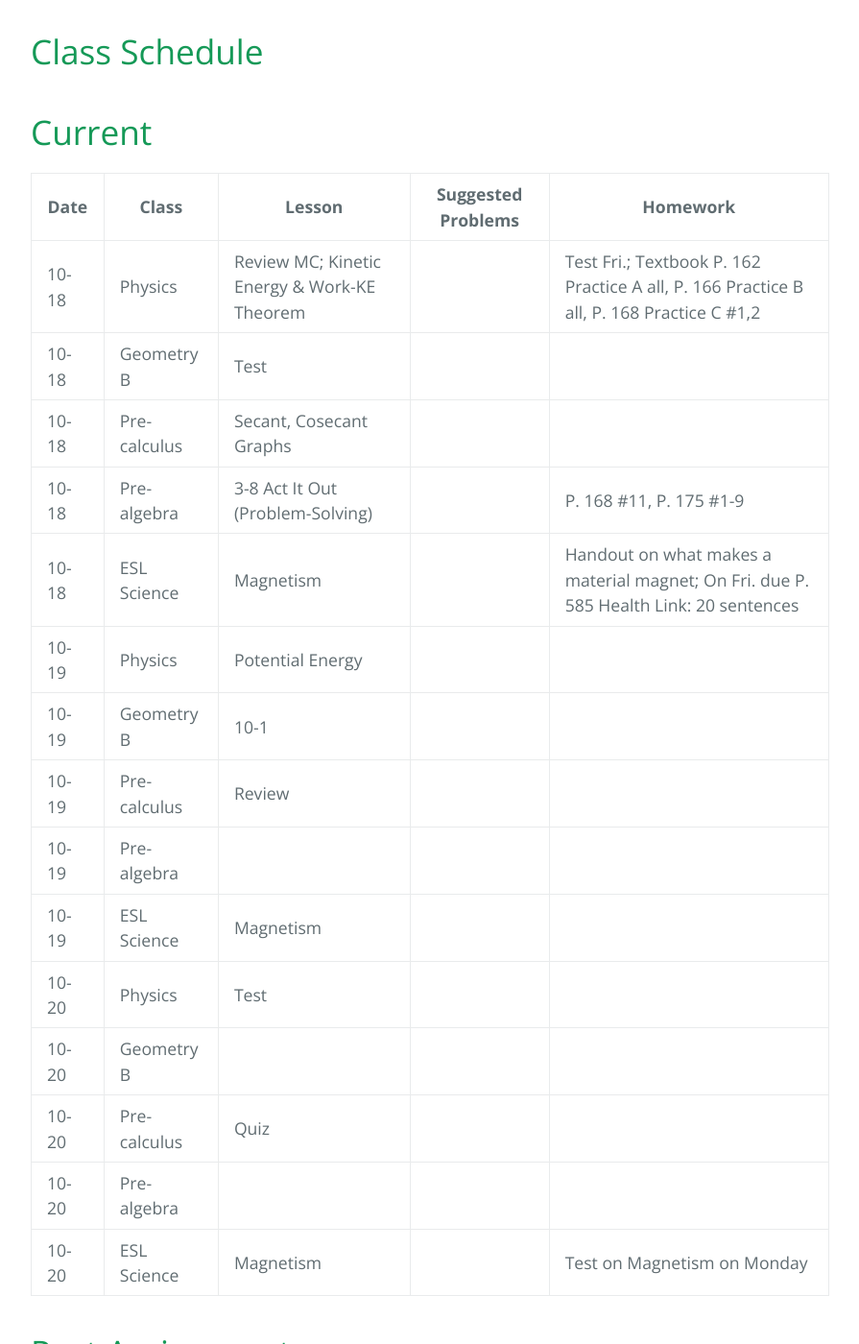
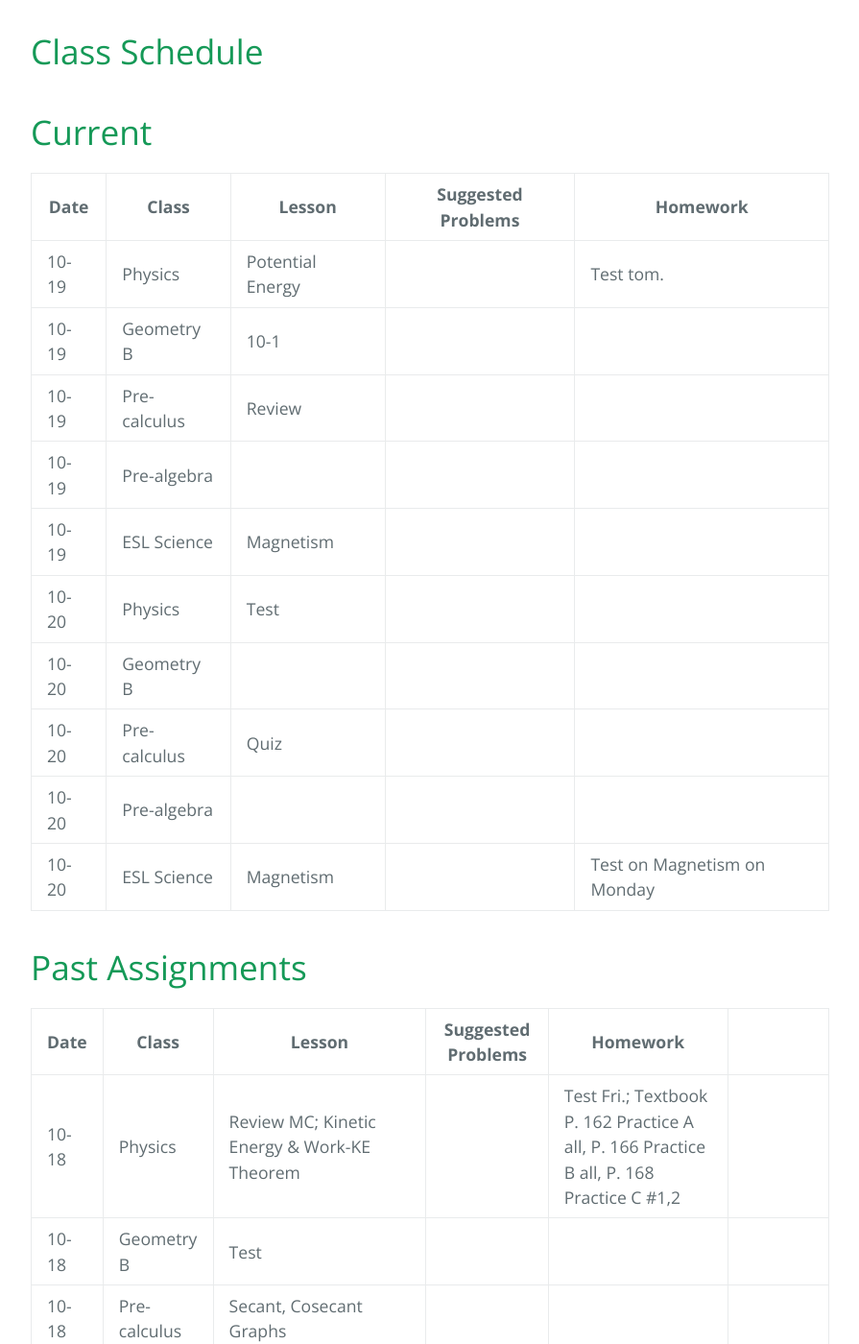
Before and after one commit to gpayoo/gpayoo, a Jekyll site: the page built from index.md, in a window 1280 px wide and 1400 px high, scrolled down 388 px. Shown: the whole window at 96% size, without its empty margins (192-1087 px from the left). Built offline with Jekyll 4.4.1, drawn with Linux system fonts in a browser that asks for light colours; our own code applies the rules of GitHub Pages for plain Markdown files; some of the changed text lies outside the part shown.

Commit message:
Update index.md

```diff
--- a/index.md
+++ b/index.md
@@ -10,12 +10,7 @@ layout: default
 
 | Date | Class | Lesson | Suggested Problems | Homework |
 | ---- | ----- | ------ | -------- | ---
-| 10-18 | Physics | Review MC; Kinetic Energy & Work-KE Theorem| | Test Fri.; Textbook P. 162 Practice A all, P. 166 Practice B all, P. 168 Practice C #1,2
-| 10-18 | Geometry B | Test   | |   |
-| 10-18 | Pre-calculus | Secant, Cosecant Graphs | |
-| 10-18 | Pre-algebra | 3-8 Act It Out (Problem-Solving)  | | P. 168 #11, P. 175 #1-9
-| 10-18 | ESL Science | Magnetism |  | Handout on what makes a material magnet; On Fri. due P. 585 Health Link: 20 sentences
-| 10-19 | Physics | Potential Energy | |
+| 10-19 | Physics | Potential Energy | | Test tom.
 | 10-19 | Geometry B | 10-1  | |   |
 | 10-19 | Pre-calculus | Review  | |
 | 10-19 | Pre-algebra |   | |
@@ -30,6 +25,11 @@ layout: default
 
 | Date | Class | Lesson | Suggested Problems | Homework |
 | ---- | ----- | ------ | -------- | ---
+| 10-18 | Physics | Review MC; Kinetic Energy & Work-KE Theorem| | Test Fri.; Textbook P. 162 Practice A all, P. 166 Practice B all, P. 168 Practice C #1,2
+| 10-18 | Geometry B | Test   | |   |
+| 10-18 | Pre-calculus | Secant, Cosecant Graphs | |
+| 10-18 | Pre-algebra | 3-8 Act It Out (Problem-Solving)  | | P. 168 #11, P. 175 #1-9
+| 10-18 | ESL Science | Magnetism |  | Handout on what makes a material magnet; On Fri. due P. 585 Health Link: 20 sentences
 | 10-17 | Physics | Review MC; Work | | Finish multiple choice questions - Skip #68,70; Test Friday on Chapter 4 only
 | 10-17 | Geometry B |  Review | |  Test tomorrow! |
 | 10-17 | Pre-calculus | HW Quiz, Tangent & Contangent Graphs | | P. 439 #1-60 due Thurs. ; Handouts #55,56, 57 due Thurs.
```
